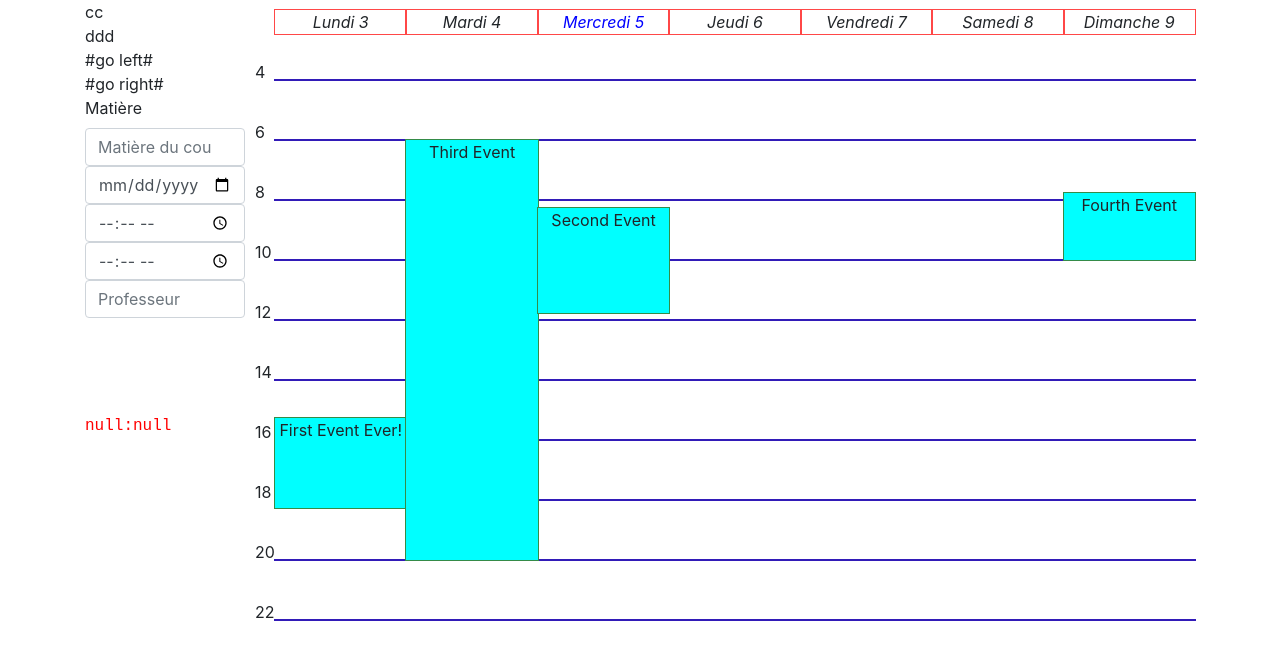
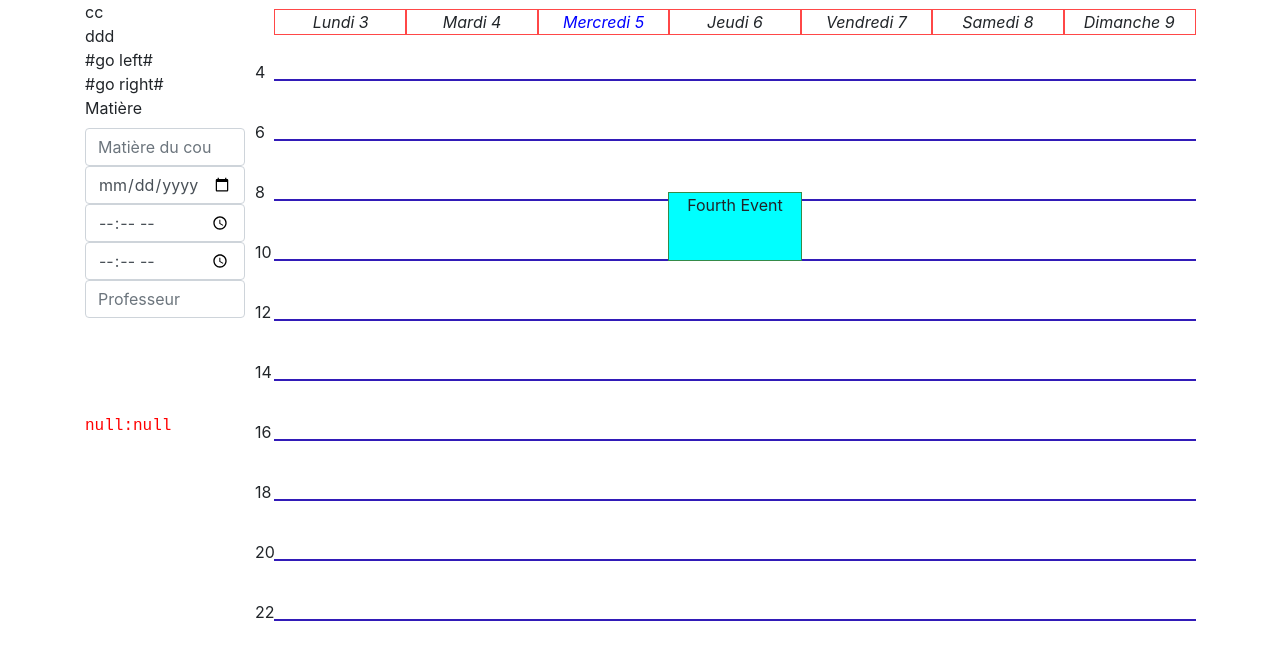
Before and after one commit to Loop-afk/amu-edt, a Nuxt app: page / in a window 1280 px wide. Shown: the top 660 px of the page. Built offline with nearby package versions, Linux system fonts and the light colour scheme.

Commit message:
deep change in json object but navigator bugged

```diff
--- a/components/Schedule/Schedule.vue
+++ b/components/Schedule/Schedule.vue
@@ -62,6 +62,7 @@ export default {
           end: 24
         },
         data: [
+          /*
           {
             day: '03/05/2021',
             group: [2],
@@ -74,42 +75,13 @@ export default {
               minutes: 15
             },
             title: 'First Event Ever!',
-            teacher: 'Nobody :(',
+            teacher: { id: 1, value: 'Nobody :(' },
             room: 'Home'
           },
+          */
           {
-            day: '05/05/2021',
-            group: [1, 2],
-            start: {
-              hours: 8,
-              minutes: 15
-            },
-            end: {
-              hours: 11,
-              minutes: 45
-            },
-            title: 'Second Event',
-            teacher: 'Still Nobody :(',
-            room: 'Home'
-          },
-          {
-            day: '04/05/2021',
-            group: [1],
-            start: {
-              hours: 6,
-              minutes: 0
-            },
-            end: {
-              hours: 20,
-              minutes: 0
-            },
-            title: 'Third Event',
-            teacher: 'Nobody',
-            room: 'Home'
-          },
-          {
-            day: '09/05/2021',
-            group: [1],
+            day: { day: 4, month: 5, year: 2021 },
+            groups: [{ id: 1, value: 'L3 info' }],
             start: {
               hours: 7,
               minutes: 45
@@ -118,9 +90,18 @@ export default {
               hours: 10,
               minutes: 0
             },
-            title: 'Fourth Event',
-            teacher: 'Nobody.',
-            room: 'Home.'
+            ue: {
+              field: { id: 1, value: 'Fourth Event' },
+              date: {
+                year: 2020,
+                semester: 0
+              }
+            },
+            teacher: { id: 1, value: 'Nobody.' },
+            place: {
+              room: { id: 1, value: 'Home' },
+              campus: { id: 1, value: 'Luminy' }
+            }
           }
         ]
       }
@@ -138,25 +119,23 @@ export default {
       const weekDate = addDays(this.scheduleSettingsDate, -1 * this.scheduleSettingsDate.getDay() + 1)
       for (const dayWeekKey of Array(this.daysOfTheWeek).keys()) {
         const tempDate = addDays(weekDate, dayWeekKey)
-        dayWeek.push({
-          date: tempDate,
-          day: tempDate.toLocaleDateString('fr-fr', { day: 'numeric', month: 'numeric', year: 'numeric' })
-        })
+        dayWeek.push(tempDate)
       }
       return dayWeek
     },
     scheduleParseSchedule (schedule, day) { // permet d'envoyer seulement les cours du jour au composant ScheduleDay
-      const a = schedule.data.filter(course => course.day === day.day)
-      const b = a.filter(course => this.scheduleDisplayedGroups.some(eachGroup => course.group.includes(eachGroup)) === true)
+      const comparableDay = this.getComparableFromDate(day)
+      const a = schedule.data.filter(course => this.compareComparableDate(course.day, comparableDay))
+      const b = a.filter(course => this.scheduleDisplayedGroups.some(eachGroup => course.groups.some(courseAllowed => courseAllowed.id === eachGroup)) === true)
       return { data: b, workingHours: schedule.workingHours }
     },
-    isDateToday (date) {
+    isDateToday (date) { // updated
       const today = new Date()
-      if (today.toLocaleDateString('fr-fr', { day: 'numeric', month: 'numeric', year: 'numeric' }) === date.day) { return true }
+      if (this.compareComparableDate(this.getComparableFromDate(today), this.getComparableFromDate(date))) { return true }
       return false
     },
     getFormatedWeekDay (date) {
-      const dateString = date.date.toLocaleDateString('fr-fr', { weekday: 'long', day: 'numeric' })
+      const dateString = date.toLocaleDateString('fr-fr', { weekday: 'long', day: 'numeric' })
       return this.capitalizeFirstLetter(dateString)
     },
     capitalizeFirstLetter (word) {
@@ -171,6 +150,12 @@ export default {
       weekDays = this.scheduleSettingsGetWeekDays()
       setWeekDays(weekDays)
       return weekDays
+    },
+    getComparableFromDate (date) {
+      return { day: date.getDay(), month: date.getMonth() + 1, year: date.getFullYear() }
+    },
+    compareComparableDate (c1, c2) {
+      return c1.day === c2.day && c1.month === c2.month && c1.year === c2.year
     }
   }
 }
--- a/components/Schedule/ScheduleDay.vue
+++ b/components/Schedule/ScheduleDay.vue
@@ -8,13 +8,16 @@
         class="scheduleCourse"
         :style="getCourseStyle(course)"
       >
+        <div class="scheduleCourseMessage">
+          {{ course.ue.field.value }}
+        </div>
         <b-popover
           :target="'course-target-'+getTargetId()"
           :triggers="['hover']"
           placement="right"
           delay="0"
         >
-          {{ course.room + ' ' + course.teacher }}
+          {{ course.place.room.value + ' ' + course.teacher.value }}
           <br>
           {{ getFormatedDate(course) }}
         </b-popover>
@@ -100,4 +103,8 @@ export default {
   background-color: aqua;
   z-index: 10;
 }
+
+.scheduleCourseMessage {
+  text-align: center;
+}
 </style>
```
